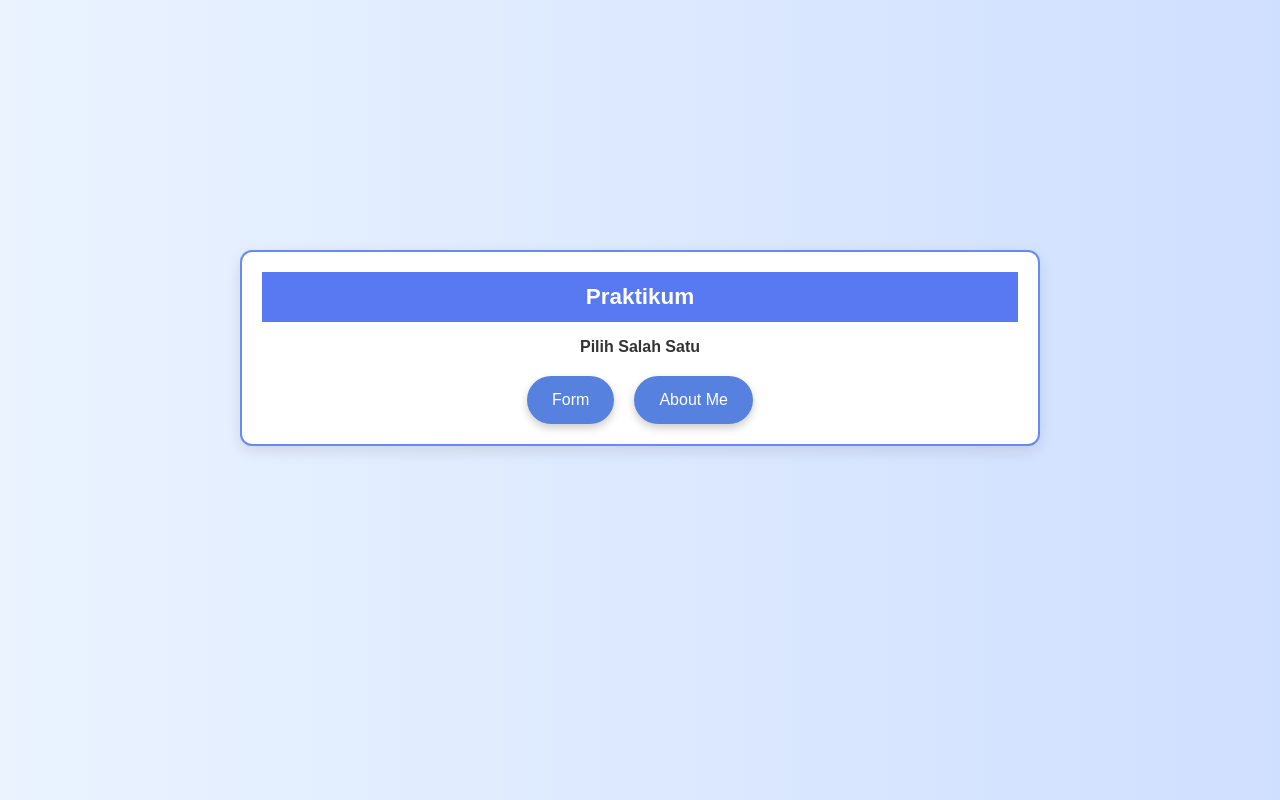
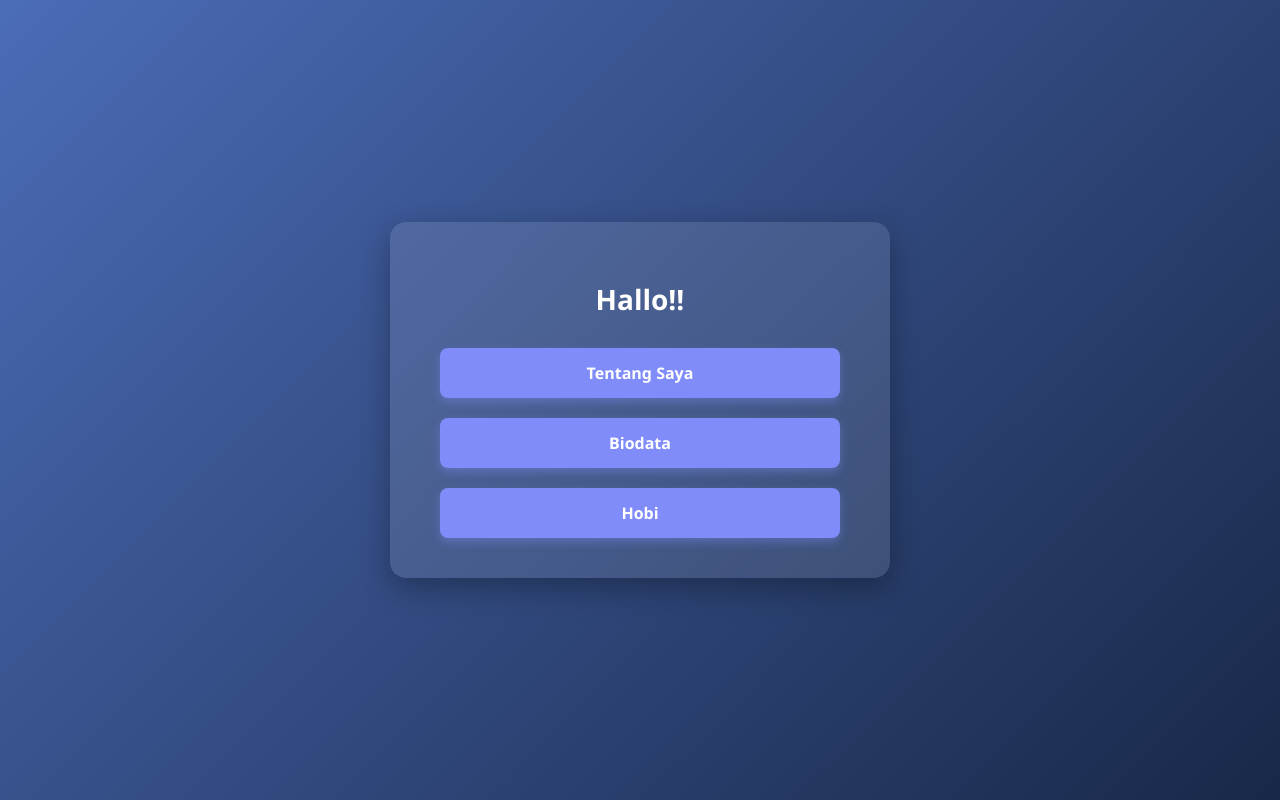
Before and after one commit to nabilasaf/Day-7-cd, a plain HTML site: page index.html in a window 1280 px wide. Drawn offline with Linux system fonts and the light colour scheme.

Commit message:
Revisi_Tugas

```diff
--- /dev/null
+++ b/Index.css
@@ -0,0 +1,50 @@
+body {
+  font-family: 'Segoe UI', Tahoma, Geneva, Verdana, sans-serif;
+  margin: 0;
+  padding: 0;
+  background: linear-gradient(135deg, #4b6cb7, #182848);
+  color: white;
+  height: 100vh;
+  display: flex;
+  justify-content: center;
+  align-items: center;
+}
+
+.container {
+  background: rgba(255, 255, 255, 0.1);
+  padding: 40px 50px;
+  border-radius: 16px;
+  text-align: center;
+  box-shadow: 0 10px 30px rgba(0, 0, 0, 0.3);
+  width: 90%;
+  max-width: 400px;
+}
+
+h1 {
+  margin-bottom: 30px;
+  font-size: 28px;
+}
+
+.button-container {
+  display: flex;
+  flex-direction: column;
+  gap: 20px;
+}
+
+.button-container a {
+  background: #7f8cfa;
+  padding: 14px 0;
+  border-radius: 8px;
+  color: white;
+  text-decoration: none;
+  font-weight: bold;
+  box-shadow: 0 4px 10px rgba(127, 140, 250, 0.4);
+  transition: all 0.3s ease;
+  width: 100%;
+  display: block;
+}
+
+.button-container a:hover {
+  transform: translateY(-4px);
+  background: #5768f9;
+}
--- a/about_me.css
+++ /dev/null
@@ -1,73 +0,0 @@
-body {
-    font-family: 'Segoe UI', Tahoma, Geneva, Verdana, sans-serif;
-    background: linear-gradient(to right, #eaf3ff, #cfdfff);
-    color: #333333;
-    margin: 0;
-    padding: 0;
-    text-align: center;
-  }
-
-  h2 {
-    margin-top: 40px;
-    color: #3e549d;
-    font-size: 2.5em;
-  }
-
-  p {
-    font-size: 1.2em;
-    margin: 20px auto;
-    max-width: 600px;
-    color: #555;
-  }
-
-  ul {
-    list-style: none;
-    padding: 0;
-    margin: 30px auto;
-    display: flex;
-    justify-content: center;
-    gap: 20px;
-    flex-wrap: wrap;
-  }
-
-  ul li a {
-    display: inline-block;
-    background-color: #ffffff;
-    color: #4f6ee2;
-    text-decoration: none;
-    font-size: 1em;
-    padding: 12px 20px;
-    border-radius: 30px;
-    border: 2px solid #4f6edc;
-    transition: all 0.3s ease;
-  }
-
-  ul li a:hover {
-    background-color: #6084c3;
-    color: #fff;
-  }
-
-  ul li a i {
-    margin-right: 8px;
-  }
-
-  button.back {
-    margin-top: 40px;
-    padding: 10px 25px;
-    font-size: 1em;
-    border: none;
-    border-radius: 25px;
-    background-color: #436abd;
-    color: white;
-    cursor: pointer;
-    transition: background-color 0.3s ease;
-  }
-
-  button.back a {
-    color: white;
-    text-decoration: none;
-  }
-
-  button.back:hover {
-    background-color: #508dcf;
-  }
--- /dev/null
+++ b/biodata.css
@@ -0,0 +1,56 @@
+body {
+  font-family: 'Segoe UI', Tahoma, Geneva, Verdana, sans-serif;
+  margin: 0;
+  padding: 0;
+  background: linear-gradient(135deg, #4b6cb7, #182848);
+  color: white;
+  height: 100vh;
+  display: flex;
+  justify-content: center;
+  align-items: center;
+}
+
+.container {
+  background: rgba(255, 255, 255, 0.1);
+  padding: 40px 50px;
+  border-radius: 12px;
+  text-align: center;
+  box-shadow: 0 8px 24px rgba(0,0,0,0.3);
+  width: 90%;
+  max-width: 500px;
+}
+
+h1 {
+  margin-bottom: 30px;
+}
+
+.profile-pic {
+  width: 150px;
+  height: 150px;
+  object-fit: cover;
+  border-radius: 50%;
+  box-shadow: 0 4px 20px rgba(0,0,0,0.4);
+  margin-bottom: 25px;
+}
+
+.biodata-info p {
+  font-size: 18px;
+  font-weight: 500;
+  margin: 10px 0;
+}
+
+.back-btn {
+  margin-top: 40px;
+  display: inline-block;
+  background: #576574;
+  padding: 12px 28px;
+  border-radius: 8px;
+  color: white;
+  text-decoration: none;
+  font-weight: 600;
+  transition: background 0.3s ease;
+}
+
+.back-btn:hover {
+  background: #3742fa;
+}
--- a/form.css
+++ /dev/null
@@ -1,133 +0,0 @@
-/* Reset dasar */
-* {
-    box-sizing: border-box;
-    margin: 0;
-    padding: 0;
-  }
-
-  body {
-    font-family: 'Segoe UI', Tahoma, Geneva, Verdana, sans-serif;
-    background: linear-gradient(to right, #eaf3ff, #cfdfff);
-    color: #2c3e50;
-    display: flex;
-    justify-content: center;
-    align-items: center;
-    height: 140vh;
-    flex-direction: column;
-    padding: 30px;
-  }
-
-  /* Form container */
-  form {
-    background-color: #ffffff;
-    border-radius: 15px;
-    box-shadow: 0 10px 25px rgba(0, 0, 0, 0.1);
-    padding: 40px 35px;
-    width: 100%;
-    max-width: 480px;
-    transition: box-shadow 0.3s ease-in-out;
-  }
-
-  form:hover {
-    box-shadow: 0 14px 30px rgba(0, 0, 0, 0.15);
-  }
-
-  fieldset {
-    border: none;
-  }
-
-  legend {
-    font-size: 1.8em;
-    font-weight: 700;
-    color: #3e549d;
-    margin-bottom: 25px;
-    text-align: center;
-  }
-
-  /* Label dan paragraf */
-  p {
-    margin-bottom: 18px;
-    font-size: 1em;
-    color: #2c3e50;
-    font-weight: 600;
-  }
-
-  label {
-    display: block;
-    margin-bottom: 6px;
-    font-weight: 600;
-    color: #2c3e50;
-  }
-
-  /* Input umum */
-  input[type="text"],
-  input[type="password"],
-  select,
-  textarea {
-    width: 100%;
-    padding: 10px 12px;
-    border: 1px solid #ccc;
-    border-radius: 8px;
-    margin-top: 4px;
-    font-size: 0.95em;
-    transition: border-color 0.3s;
-  }
-
-  input:focus,
-  select:focus,
-  textarea:focus {
-    border-color: #4f6ee2;
-    outline: none;
-  }
-
-  input[type="radio"],
-  input[type="checkbox"] {
-    margin-right: 8px;
-    transform: scale(1.1);
-    margin-top: 8px;
-  }
-
-  textarea {
-    resize: vertical;
-    min-height: 100px;
-  }
-
-  /* Tombol submit */
-  input[type="submit"] {
-    background-color: #4f6ee2;
-    color: white;
-    padding: 12px;
-    width: 100%;
-    border: none;
-    border-radius: 30px;
-    font-size: 1em;
-    cursor: pointer;
-    transition: background-color 0.3s;
-    margin-top: 10px;
-  }
-
-  input[type="submit"]:hover {
-    background-color: #6084c3;
-  }
-
-  /* Tombol back */
-  button.back {
-    margin-top: 30px;
-    padding: 10px 25px;
-    font-size: 1em;
-    border: none;
-    border-radius: 25px;
-    background-color: #436abd;
-    color: white;
-    cursor: pointer;
-    transition: background-color 0.3s ease;
-  }
-
-  button.back a {
-    color: white;
-    text-decoration: none;
-  }
-
-  button.back:hover {
-    background-color: #508dcf;
-  }
--- /dev/null
+++ b/hobi.css
@@ -0,0 +1,67 @@
+body {
+  font-family: 'Segoe UI', Tahoma, Geneva, Verdana, sans-serif;
+  margin: 0;
+  padding: 0;
+  background: linear-gradient(135deg, #4b6cb7, #182848);
+  color: white;
+  height: 100vh;
+  display: flex;
+  justify-content: center;
+  align-items: center;
+}
+
+.container {
+  background: rgba(255, 255, 255, 0.1);
+  padding: 40px 50px;
+  border-radius: 12px;
+  text-align: center;
+  box-shadow: 0 8px 24px rgba(0,0,0,0.3);
+  width: 90%;
+  max-width: 500px;
+}
+
+h1 {
+  margin-bottom: 25px;
+}
+
+p {
+  font-size: 18px;
+  margin-bottom: 20px;
+}
+
+.hobby-list {
+  list-style-type: none;
+  padding: 0;
+  font-size: 20px;
+  line-height: 2em;
+  margin-bottom: 30px;
+}
+
+.hobby-list li {
+  display: flex;
+  align-items: center;
+  justify-content: flex-start;
+  gap: 10px;
+}
+
+.hobby-list li:hover {
+  color: #70a1ff;
+  cursor: default;
+  transform: translateY(-4px);
+  transition: all 0.2s ease;
+}
+
+.back-btn {
+  display: inline-block;
+  background: #576574;
+  padding: 12px 28px;
+  border-radius: 8px;
+  color: white;
+  text-decoration: none;
+  font-weight: 600;
+  transition: background 0.3s ease;
+}
+
+.back-btn:hover {
+  background: #3742fa;
+}
--- a/index.html
+++ b/index.html
@@ -1,19 +1,19 @@
 <!DOCTYPE html>
-<html>
+<html lang="id">
 <head>
+  <meta charset="UTF-8" />
+  <meta name="viewport" content="width=device-width, initial-scale=1.0" />
   <title>Halaman Utama</title>
-  <link rel="stylesheet" href="style.css">
+  <link rel="stylesheet" href="Index.css" />
 </head>
 <body>
-  <section>
-    <div class="box">
-      <h3>Praktikum</h3>
+  <div class="container">
+    <h1>Hallo!!</h1>
+    <div class="button-container">
+      <a href="tentang.html" class="btn">Tentang Saya</a>
+      <a href="biodata.html" class="btn">Biodata</a>
+      <a href="hobi.html" class="btn">Hobi</a>
     </div>
-    <p><strong>Pilih Salah Satu</strong></p>
-    <div class="btn">
-      <button class="pendaftaran"><a href="form.html">Form</a></button>
-      <button class="pendaftaran"><a href="about_me.html">About Me</a></button>
-    </div>
-  </section>
+  </div>
 </body>
 </html>
--- a/style.css
+++ /dev/null
@@ -1,83 +0,0 @@
-/* BODY */
-body {
-    font-family: 'Segoe UI', Tahoma, Geneva, Verdana, sans-serif;
-    background: linear-gradient(to right, #eaf3ff, #cfdfff);
-    color: #333333;
-    text-align: center;
-    margin: 0;
-    padding: 0;
-  }
-
-  /* HEADER / JUDUL BOX */
-  .box {
-    width: 100%;
-    height: 50px;
-    background-color: #5879f1; /* disesuaikan dengan tema biru */
-    color: #ffffff;
-    display: flex;
-    align-items: center;
-    justify-content: center;
-    font-size: 1.2em;
-    font-weight: 600;
-  }
-
-  /* SECTION UTAMA */
-  section {
-    text-align: center;
-    border: 2px solid #6987f5; /* disesuaikan dengan aksen biru */
-    box-sizing: border-box;
-    margin: 250px auto;
-    padding: 20px;
-    border-radius: 12px;
-    max-width: 800px;
-    background-color: #ffffff;
-    box-shadow: 0 5px 15px rgba(0, 0, 0, 0.1);
-  }
-
-
-/* UMUM: Ganti font dan hilangkan garis bawah link */
-body {
-  font-family: 'Poppins', sans-serif;
-  margin: 0;
-  padding: 0;
-}
-
-a {
-  text-decoration: none;
-  font-family: 'Poppins', sans-serif;
-  color: inherit;
-  transition: color 0.3s ease;
-}
-
-a:hover {
-  color: #5681de;
-}
-
-/* TOMBOL PENDAFTARAN */
-.pendaftaran {
-  background-color: #5681de; /* sesuai tema biru tua */
-  color: white;
-  display: inline-block;
-  padding: 15px 25px; /* menggantikan fixed width/height dengan padding */
-  font-size: 1em;
-  text-align: center;
-  border: none;
-  border-radius: 50px;
-  cursor: pointer;
-  transition: all 0.3s ease;
-  box-shadow: 0 4px 8px rgba(0, 0, 0, 0.2);
-}
-
-.pendaftaran:hover {
-  background-color: #1e47a7;
-  transform: translateY(-2px);
-  box-shadow: 0 6px 12px rgba(0, 0, 0, 0.3);
-}
-
-/* GRUP TOMBOL */
-.btn {
-    display: flex;
-    justify-content: center;
-    gap: 20px; /* spasi antar tombol */
-    margin-top: 20px;
-}
--- /dev/null
+++ b/tentang.css
@@ -0,0 +1,102 @@
+body {
+  font-family: 'Segoe UI', Tahoma, Geneva, Verdana, sans-serif;
+  margin: 0;
+  padding: 0;
+  background: linear-gradient(135deg, #4b6cb7, #182848);
+  color: white;
+  height: 100vh;
+  display: flex;
+  justify-content: center;
+  align-items: center;
+}
+
+.container {
+  background: rgba(255, 255, 255, 0.1);
+  padding: 40px 50px;
+  border-radius: 16px;
+  text-align: center;
+  box-shadow: 0 10px 30px rgba(0, 0, 0, 0.3);
+  width: 90%;
+  max-width: 400px;
+}
+
+h2 {
+  margin-top: 40px;
+  color: #3e549d;
+  font-size: 2.5em;
+}
+
+p {
+  font-size: 1.2em;
+  margin: 20px auto;
+  max-width: 600px;
+  color: #ffffff;
+}
+
+ul {
+  list-style: none;
+  padding: 0;
+  margin: 30px auto;
+  display: flex;
+  justify-content: center;
+  gap: 20px;
+  flex-wrap: wrap;
+}
+
+ul li a {
+  display: inline-block;
+  background-color: #ffffff;
+  color: #4f6ee2;
+  text-decoration: none;
+  font-size: 1em;
+  padding: 12px 20px;
+  border-radius: 30px;
+  border: 2px solid #4f6edc;
+  transition: all 0.3s ease;
+}
+
+ul li a:hover {
+  background-color: #6084c3;
+  color: #fff;
+}
+
+ul li a i {
+  margin-right: 8px;
+}
+
+
+button.back {
+  margin-top: 40px;
+  padding: 10px 25px;
+  font-size: 1em;
+  border: none;
+  border-radius: 25px;
+  background-color: #436abd;
+  color: white;
+  cursor: pointer;
+  transition: background-color 0.3s ease;
+}
+
+button.back a {
+  color: rgb(216, 58, 58);
+  text-decoration: none;
+}
+
+button.back:hover {
+  background-color: #508dcf;
+}
+
+.back-btn {
+  display: inline-block;
+  background: #576574;
+  padding: 12px 28px;
+  border-radius: 8px;
+  color: white;
+  text-decoration: none;
+  font-weight: 600;
+  transition: background 0.3s ease;
+}
+
+.back-btn:hover {
+  background: #3742fa;
+}
```
Also changed, not shown: about_me.html (deleted, +0 -27 lines), biodata.html (added, +21 -0 lines), form.html (deleted, +0 -51 lines), hobi.html (added, +21 -0 lines), tentang.html (added, +28 -0 lines), bilbul.jpg (added).
